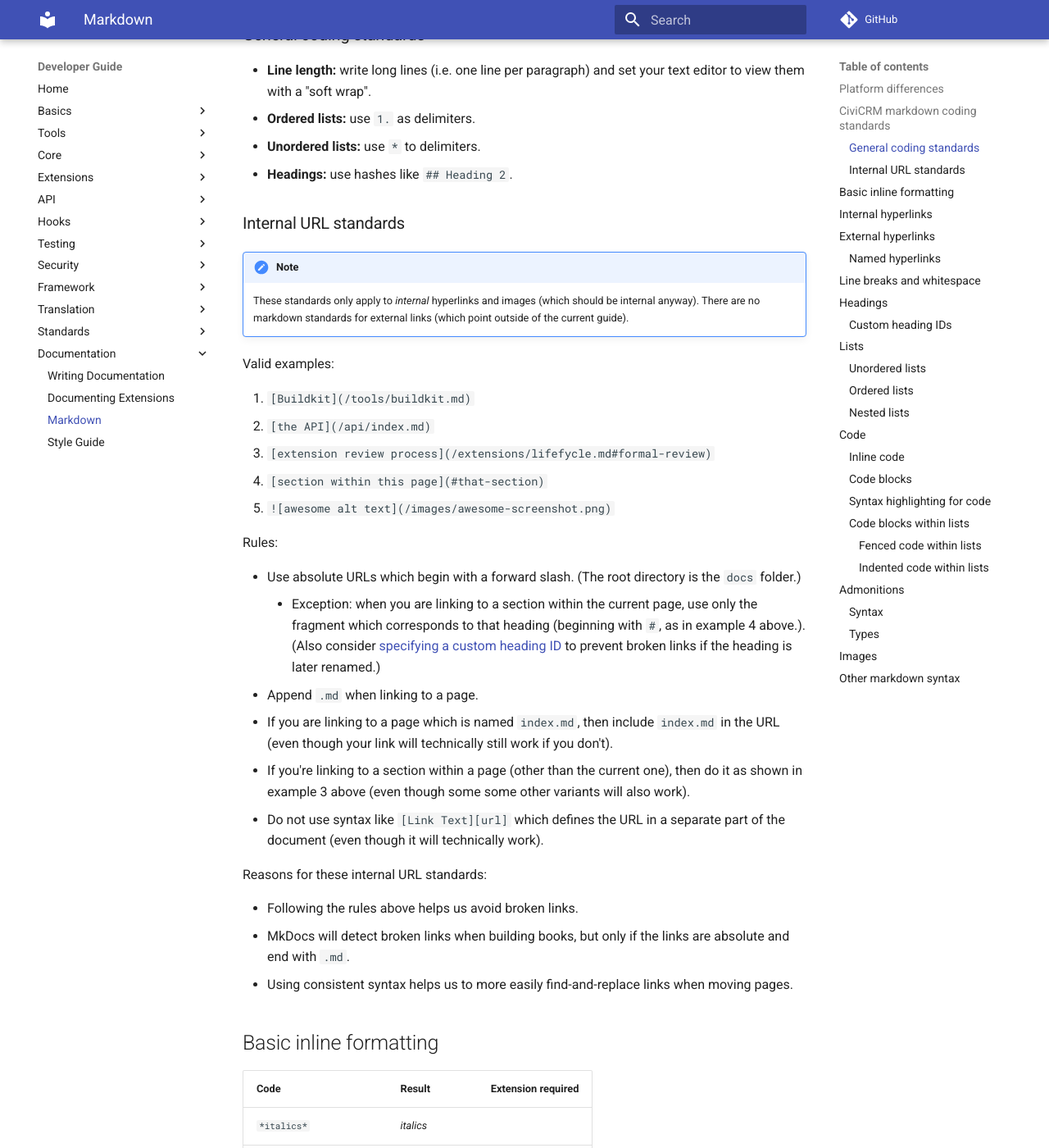
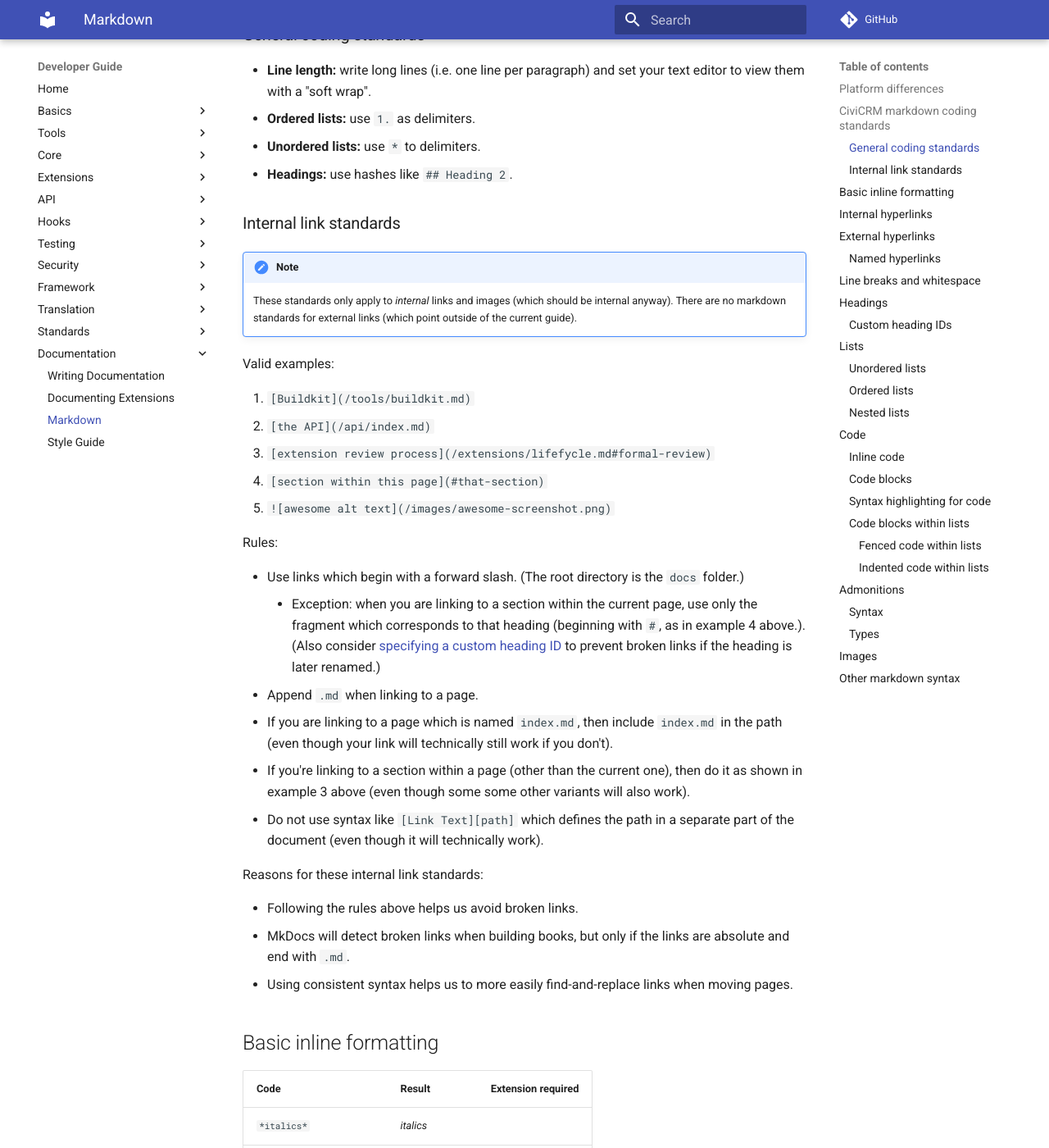
Before and after one commit to civicrm/civicrm-dev-docs, an MkDocs documentation site: the page built from docs/documentation/markdown.md, in a window 1280 px wide and 1400 px high, scrolled down 1075 px. Shown: the whole window at 82% size. Built offline with MkDocs 1.6.1 and Material for MkDocs 9.7.7, drawn with Linux system fonts in a browser that asks for light colours; comment, search, counter and statistics services are not loaded; old or Windows-style settings are respelled for this version of MkDocs; some of the changed text lies outside the part shown.

Commit message:
Say "internal link" instead of "internal URL"
Per https://en.wikipedia.org/wiki/Uniform_Resource_Identifier#URI_references
it seems that something like `/foo/bar.md` isn't technically a "URL".
So to be more accurate with our language, this commit changes the meta
docs to refer to internal "links" instead.

```diff
--- a/docs/documentation/markdown.md
+++ b/docs/documentation/markdown.md
@@ -33,10 +33,10 @@
 * **Unordered lists:** use `*` to delimiters.
 * **Headings:** use hashes like `## Heading 2`.
 
-### Internal URL standards {:#internal-url-standards}
+### Internal link standards {:#internal-url-standards}
 
 !!! note
-    These standards only apply to *internal* hyperlinks and images (which should be internal anyway). There are no markdown standards for external links (which point outside of the current guide).
+    These standards only apply to *internal* links and images (which should be internal anyway). There are no markdown standards for external links (which point outside of the current guide).
 
 Valid examples:
 
@@ -49,14 +49,14 @@
 
 Rules:
 
-* Use absolute URLs which begin with a forward slash. (The root directory is the `docs` folder.)
+* Use links which begin with a forward slash. (The root directory is the `docs` folder.)
     * Exception: when you are linking to a section within the current page, use only the fragment which corresponds to that heading (beginning with `#`, as in example 4 above.). (Also consider [specifying a custom heading ID](#custom-heading-ids) to prevent broken links if the heading is later renamed.)
 * Append `.md` when linking to a page.
-* If you are linking to a page which is named `index.md`, then include `index.md` in the URL (even though your link will technically still work if you don't).
+* If you are linking to a page which is named `index.md`, then include `index.md` in the path (even though your link will technically still work if you don't).
 * If you're linking to a section within a page (other than the current one), then do it as shown in example 3 above (even though some some other variants will also work).
-* Do not use syntax like `[Link Text][url]` which defines the URL in a separate part of the document (even though it will technically work).
+* Do not use syntax like `[Link Text][path]` which defines the path in a separate part of the document (even though it will technically work).
 
-Reasons for these internal URL standards:
+Reasons for these internal link standards:
 
 * Following the rules above helps us avoid broken links.
 * MkDocs will detect broken links when building books, but only if the links are absolute and end with `.md`.
@@ -80,7 +80,7 @@
 
 ## Internal hyperlinks
 
-See the [internal URL standards](#internal-url-standards) above for examples of internal hyperlinks.
+See the [internal link standards](#internal-url-standards) above for examples of internal hyperlinks.
 
 !!! warning
     Several different syntax variants will produce functionally identical hyperlinks, but it's important you follow our [standards](#internal-url-standards) so that we can avoid broken links when re-organizing pages in the future.
@@ -437,7 +437,7 @@
 Note:
 
 * The image files should be committed into git and stored in the `docs/img` directory within the project.
-* The URL to the image should follow out [internal URL standards](#internal-url-standards)
+* The path to the image should follow our [internal link standards](#internal-url-standards)
 
 ## Other markdown syntax
 
```
